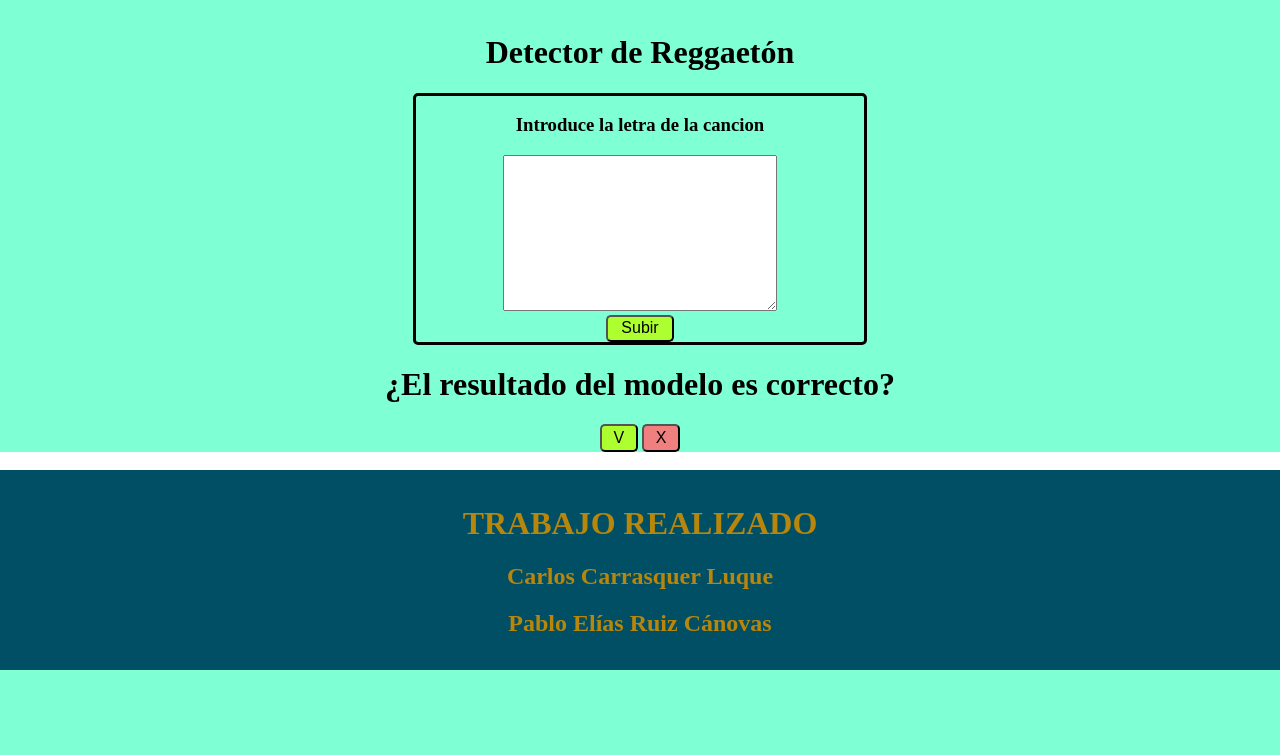
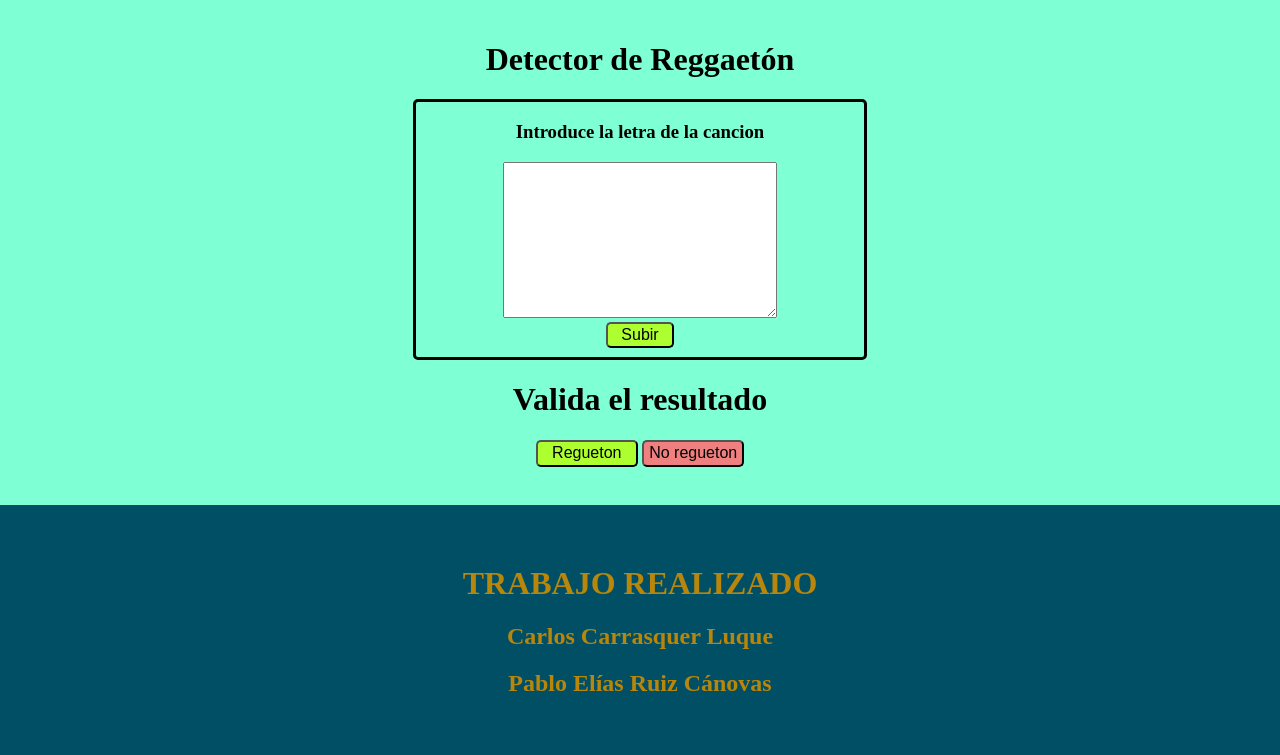
Before and after one commit to ccarluq0911/mineria-textos-PC, a Flask app: page / in a window 1280 px wide. Shown: the part 162-917 px from the top of the page. Before the commit the page ends 832 px from the top, so only its background shows below. Run offline with Flask 3, Linux system fonts and the light colour scheme; parts of the project's set-up code (start-up, migrations or seed data) failed here and were passed over.

Commit message:
Retoques en la parte de front

```diff
--- a/static/main.js
+++ b/static/main.js
@@ -34,6 +34,10 @@ const comprobar = async ()=>{
 
 const feedback = async(validation)=>{
 
+    const comprobacion = document.getElementById("info-resultado").textContent
+
+    if(comprobacion!="" && (comprobacion=="Su canción es de reguetón" || comprobacion=="Su canción no es de reguetón"))
+    {
         const headers = {
             "Content-Type":"application/json",
             "validation":validation
@@ -75,3 +79,12 @@ const feedback = async(validation)=>{
             document.getElementById("info-feedback").style.fontWeight = "bolder"
         }
     }
+    else
+    {
+        document.getElementById("info-feedback").textContent = "Antes de validar la canción debes comprobar su género subiendo la letra"
+        document.getElementById("info-feedback").style.color = "darkred"
+        document.getElementById("info-feedback").style.fontWeight = "bolder"
+    }
+
+
+}
--- a/static/style/style.css
+++ b/static/style/style.css
@@ -97,6 +97,7 @@ main{
     background-color: aquamarine;
     padding-top: 1%;
     text-align: center;
+    padding: 1.5% 0%;
 }
 
 .prueba-letra{
@@ -124,6 +125,7 @@ main{
     padding: 0.5% 0%;
     font-size: 1em;
     transition-duration: 0.5s;
+    margin-bottom: 2%;
 }
 
 .subir:hover{
@@ -136,12 +138,12 @@ footer{
     width: 100%;
     background-color: rgb(0, 79, 101);
     text-align: center;
-    padding: 1% 0%;
+    padding: 3% 0%;
     color: darkgoldenrod;
 }
 
 #button-tick, #button-cross{
-    width: 3%;
+    width: 8%;
     border-radius: 5px;
     padding: 0.2% 0%;
     font-size: 1em;
--- a/templates/index.html
+++ b/templates/index.html
@@ -38,9 +38,9 @@
       </div>
       <p id="info-resultado"></p>
       <div class="validacion">
-        <h1>¿El resultado del modelo es correcto?</h1>
-        <button id="button-tick" onclick="feedback(true)">V</button>
-        <button id="button-cross" onclick="feedback(false)">X</button>
+        <h1>Valida el resultado</h1>
+        <button id="button-tick" onclick="feedback(true)">Regueton</button>
+        <button id="button-cross" onclick="feedback(false)">No regueton</button>
         <h3 id="info-feedback"></h3>
       </div>
     </main>
```
Lines whose indentation alone changed are shown as unchanged.
